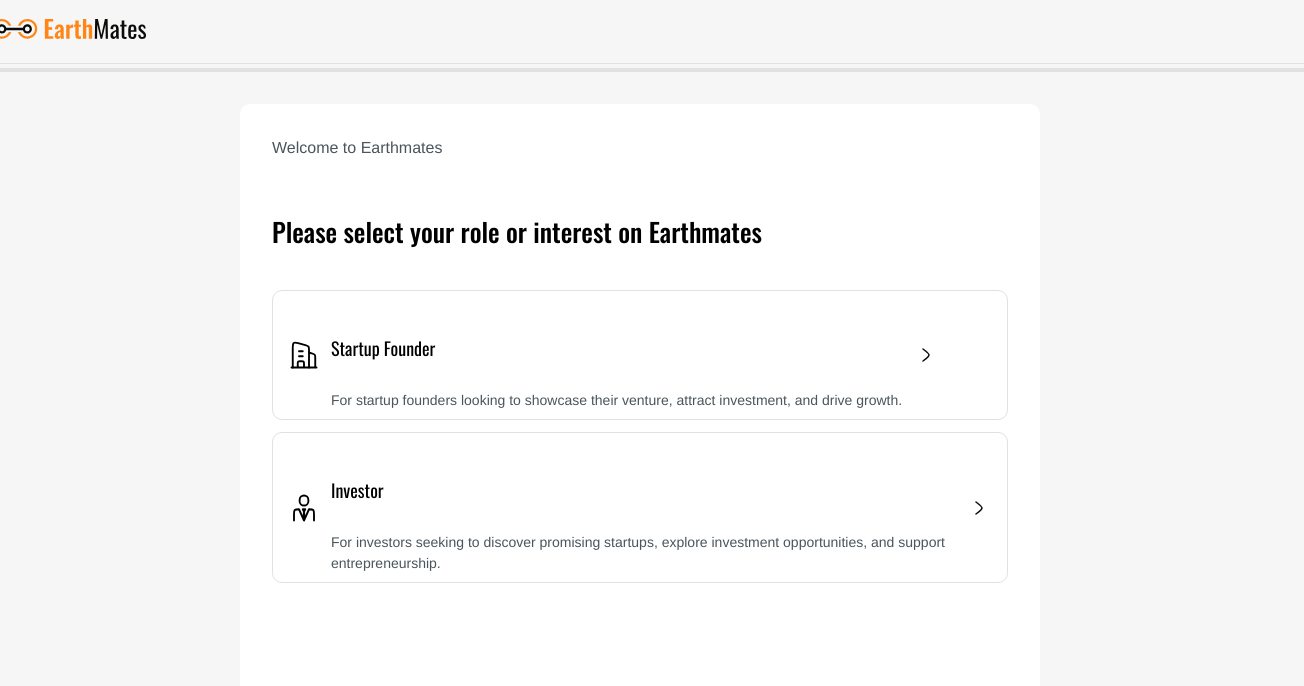
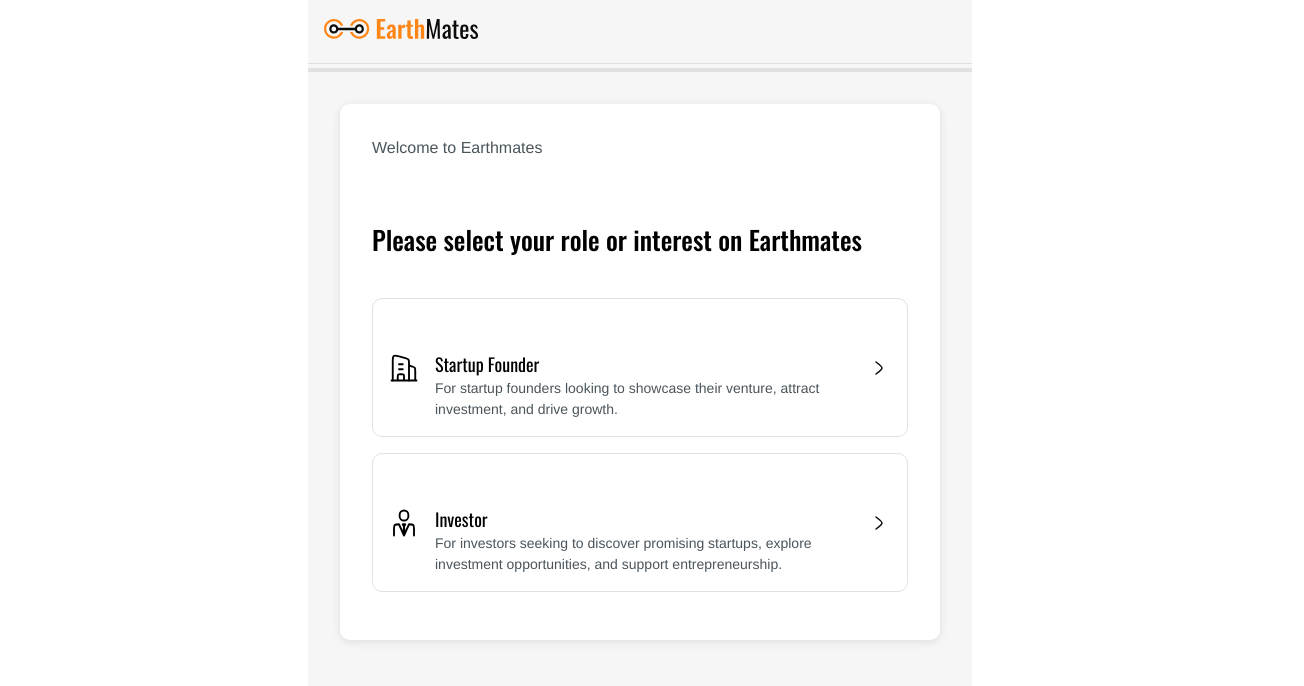
Before and after one commit to EarthMates/frontend, a React (Vite) app: page /onboarding/role in a window 1280 px wide. Shown: the top 686 px of the page, 1304 px wide, since content can reach past the window. Built offline with nearby package versions, Linux system fonts and the light colour scheme.

Commit message:
fixed role page

```diff
--- a/src/pages/onboarding/onboarding.module.scss
+++ b/src/pages/onboarding/onboarding.module.scss
@@ -1,78 +1,45 @@
 @import "@styles/theme.module.scss";
 
 .root {
-  /* font: $large-font;
-  display: flex;
-  flex-direction: column;
-  justify-content: start;
-  row-gap: 0.5em; */
-
   left: 0;
   top: 0;
   width: 100%;
   height: 100%;
   background-color: #f6f6f6;
 }
+
 .registration {
-  padding-top: 2em;
-  padding-left: 3em;
-  padding-right: 3em;
   display: flex;
   flex-direction: row;
+  align-items: start;
   justify-content: center;
   column-gap: 10em;
+  padding: 2em;
 
-  @media only screen and (max-width: $mobile-width) {
-    padding-top: 1em;
-    padding-left: 1em;
-    padding-right: 1em;
+  @media (max-width: $mobile-width) {
+    flex-direction: column;
+    align-items: center;
+    justify-content: center;
   }
-}
-.button {
-  height: 2.5em;
-  min-width: 4em;
-  border-radius: 10px;
-  text-align: center;
-  font-family: Helvetica, sans-serif;
-  font-size: 14px;
-  font-weight: 300;
-  border: 1px solid #e1e1e1;
-  cursor: pointer;
-}
-
-.button:hover {
-  background-color: #e1e1e1;
 }
 
 .form {
-  width: 100vh;
+  width: 100%;
+  max-width: 600px;
+  background-color: #ffffff;
   border-radius: 10px;
-  height: 100vh;
-  background-color: $white;
+  padding: 2em;
+  box-shadow: 0 2px 10px rgba(0, 0, 0, 0.1);
 }
 
-.placeholder {
-  height: 2.5em;
-  min-width: 4em;
-  border-radius: 10px;
-  text-align: center;
-  font-family: Helvetica, sans-serif;
-  font-size: 14px;
-  font-weight: 300;
-}
-
-.container {
-  padding-right: 2em;
-  padding-left: 2em;
-  background-color: transparent;
-}
 .p {
   font-family: Helvetica, sans-serif;
   font-size: 16px;
   font-weight: 300;
   color: #4a555c;
-  margin-top: 2em;
+  margin-bottom: 0.5em;
 }
+
 .h1 {
   margin-bottom: 1.5em;
   font-family: $header-font;
@@ -80,25 +47,28 @@
   font-weight: 500;
   color: black;
 }
+
 .role {
   display: flex;
   flex-direction: row;
-  justify-content: start;
+  justify-content: space-between;
   align-items: center;
   border: 1px solid #e1e1e1;
   border-radius: 10px;
-  padding: 0.5em 1em;
-  margin-bottom: 0.75em;
+  padding: 1em;
+  margin-bottom: 1em;
   cursor: pointer;
+  transition: background-color 0.3s, border 0.3s;
 }
 
 .role:hover {
   background-color: #e2e2e2;
   border: 1px solid #ff8516;
 }
+
 .description {
-  padding-left: 0.75em;
-  padding-right: 0.75em;
+  flex-grow: 1;
+  margin-left: 1em;
 }
 
 .description .h1 {
@@ -106,11 +76,13 @@
   font-size: 18px;
   font-weight: 400;
   color: black;
+  margin: 0;
 }
 
-.description .p {
+.description p {
   font-family: Helvetica, sans-serif;
   font-size: 14px;
   font-weight: 300;
   color: #4a555c;
+  margin: 0;
 }
--- a/src/pages/onboarding/onboarding.tsx
+++ b/src/pages/onboarding/onboarding.tsx
@@ -42,10 +42,7 @@ export const Onboarding = ({ className }: OnboardingProps) => {
     <div className={classNames(styles.root, className)}>
       <Slider position={0} />
       <div className={styles.registration}>
-        <div className={styles.placeholder} />
-
         <div className={styles.form}>
-          <div className={styles.container}>
           <p className={styles.p}>Welcome to Earthmates</p>
           <h1 className={styles.h1}>
             Please select your role or interest on Earthmates
@@ -56,15 +53,15 @@ export const Onboarding = ({ className }: OnboardingProps) => {
             id="startup"
             onClick={() => handleRoleSelected("startup")}
           >
-              <img src={BuildingIcon} alt="building" />
+            <img src={BuildingIcon} alt="Startup Founder" />
             <div className={styles.description}>
               <h1 className={styles.h1}>Startup Founder</h1>
               <p className={styles.p}>
-                  For startup founders looking to showcase their venture,
-                  attract investment, and drive growth.
+                For startup founders looking to showcase their venture, attract
+                investment, and drive growth.
               </p>
             </div>
-              <img src={ArrowRight} alt="building" />
+            <img src={ArrowRight} alt="Arrow Right" />
           </div>
 
           <div
@@ -72,7 +69,7 @@ export const Onboarding = ({ className }: OnboardingProps) => {
             id="investor"
             onClick={() => handleRoleSelected("investor")}
           >
-              <img src={ManagerIcon} alt="manager" />
+            <img src={ManagerIcon} alt="Investor" />
             <div className={styles.description}>
               <h1 className={styles.h1}>Investor</h1>
               <p className={styles.p}>
@@ -80,12 +77,9 @@ export const Onboarding = ({ className }: OnboardingProps) => {
                 investment opportunities, and support entrepreneurship.
               </p>
             </div>
-              <img src={ArrowRight} alt="building" />
+            <img src={ArrowRight} alt="Arrow Right" />
           </div>
         </div>
-        </div>
-
-        <div className={styles.placeholder} />
       </div>
     </div>
   );
```
Lines whose indentation alone changed are shown as unchanged.
